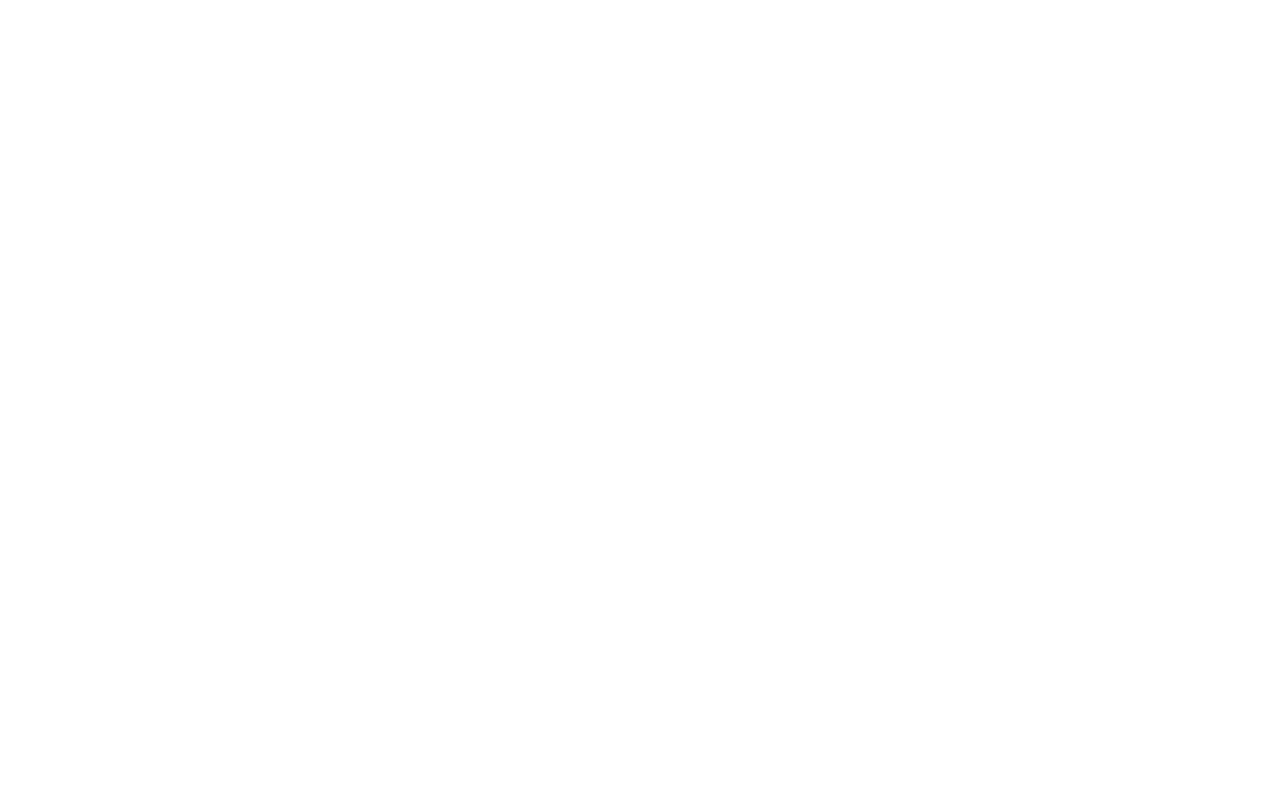
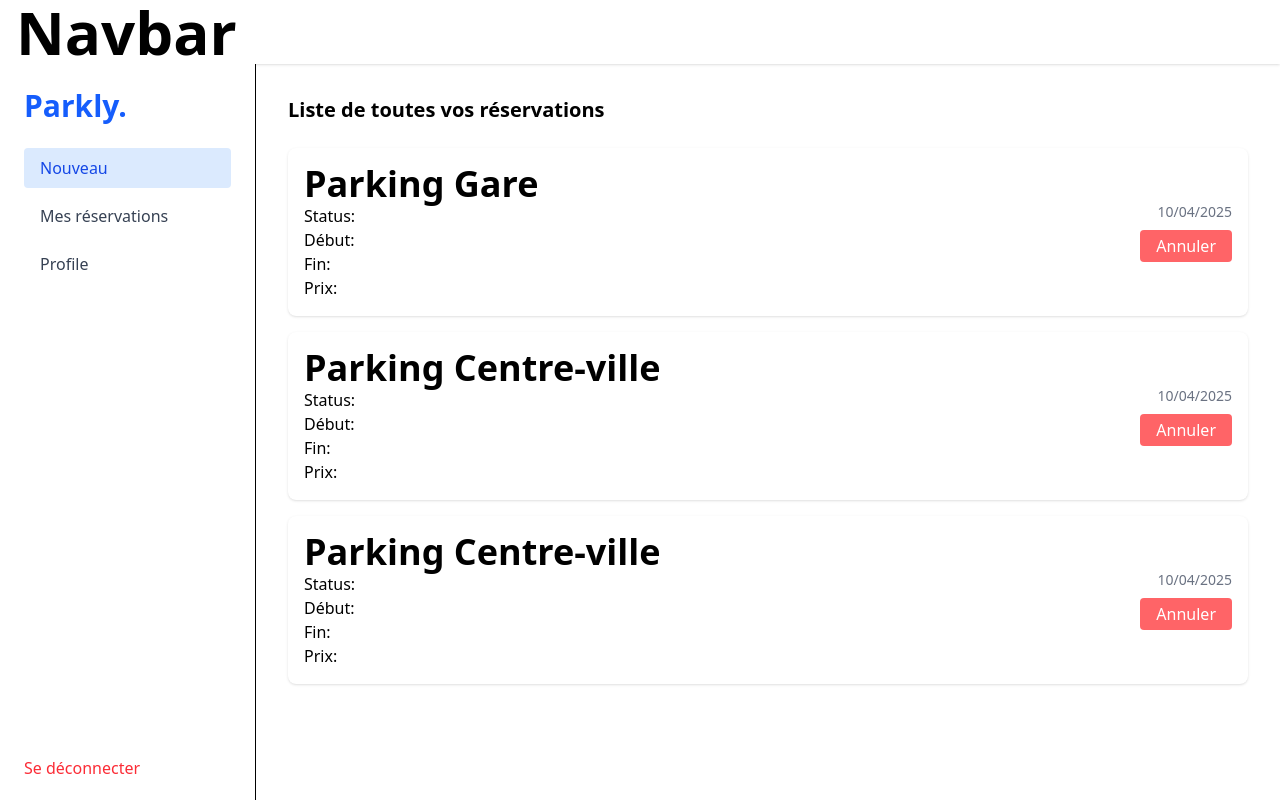
Before and after one commit to Sitr4ka/parkly, a React (Vite) app: page /MyReservation in a window 1280 px wide. Before the commit this address had no page. Built offline with nearby package versions, Linux system fonts and the light colour scheme.

Commit message:
creat page my reservation

```diff
--- a/src/App.jsx
+++ b/src/App.jsx
@@ -3,6 +3,7 @@ import Home from "./pages/home/Home";
 import Login from "./pages/login/Login";
 import SideBar from "./components/SideBar";
 import Reservation from "./pages/reservation/Reservation";
+import MyReservation from "./pages/MyReservation/MyReservation"
 function App() {
   return (
     <>
@@ -12,6 +13,7 @@ function App() {
           <Route path="/login" element={<Login />}/>
           <Route path="/sidebar" element={<SideBar />}/>
           <Route path="/reservation" element={<Reservation />}/>
+          <Route path="/MyReservation" element={<MyReservation />}/>
         </Routes>
       </BrowserRouter>
     </>
--- /dev/null
+++ b/src/components/MyReservation/ReservationCard.jsx
@@ -0,0 +1,18 @@
+const ReservationCard=({reservation})=>{
+    return(
+        <div class="bg-white p-4 rounded-lg shadow mb-4 flex justify-between items-center">
+            <div>
+                <h2 className="font-bold">{reservation.parking}</h2>
+                    <p>Status: {reservation.status}</p>
+                    <p>Début: {reservation.debut}</p>
+                    <p>Fin: {reservation.fin}</p>
+                    <p>Prix: {reservation.prix}</p>
+            </div>
+            <div class="text-right">
+                <p class="text-sm text-gray-500">10/04/2025</p>
+                <button class="mt-2 bg-red-400 text-white px-4 py-1 rounded hover:bg-red-500">Annuler</button>
+            </div>
+      </div>
+    )
+}
+export default ReservationCard
--- /dev/null
+++ b/src/components/MyReservation/ReservationList.jsx
@@ -0,0 +1,19 @@
+
+const reservations = [
+  { parking: 'Parking Gare', date: '10/04/2025', status: '', debut: '', fin: '', prix: '' },
+  { parking: 'Parking Centre-ville', date: '07/04/2025', status: '', debut: '', fin: '', prix: '' },
+  { parking: 'Parking Centre-ville', date: '07/04/2025', status: '', debut: '', fin: '', prix: '' }
+];
+import ReservationCard from "./ReservationCard";
+const ReservationList=()=>{
+    return(
+        <main class="flex-1 p-8">
+        <h1 class="text-xl font-semibold mb-6">Liste de toutes vos réservations</h1>
+          {reservations.map((r=>(
+            <ReservationCard reservation={r}/>
+          )))}
+      </main>
+
+    )
+}
+export default ReservationList
--- /dev/null
+++ b/src/pages/MyReservation/MyReservation.jsx
@@ -0,0 +1,22 @@
+import Sidebar from "../../components/SideBar";
+import Navbar from "../../components/Navbar";
+ import ReservationList from "../../components/MyReservation/ReservationList"
+ const MyReservation=()=>{
+    return (
+        <>
+          <div className="h-screen flex flex-col">
+          <header className="h-16 bg-white shadow px-4 flex items-center">
+            <Navbar />
+          </header>
+          <div className="flex flex-1 overflow-hidden">
+            <aside className="w-64 bg-white border-r overflow-y-auto">
+              <Sidebar />
+            </aside>
+            <ReservationList />
+
+          </div>
+        </div>
+        </>
+      );
+}
+export default MyReservation
--- a/src/pages/reservation/Reservation.jsx
+++ b/src/pages/reservation/Reservation.jsx
@@ -1,7 +1,5 @@
 import ParkingLayout from "../../components/ParkingLayout";
 import ReservationForm from "../../components/ReservationForm";
-import Sidebar from "../../components/SideBar";
-import Navbar from "../../components/Navbar";
 
 const Reservation = () => {
   return (
```
